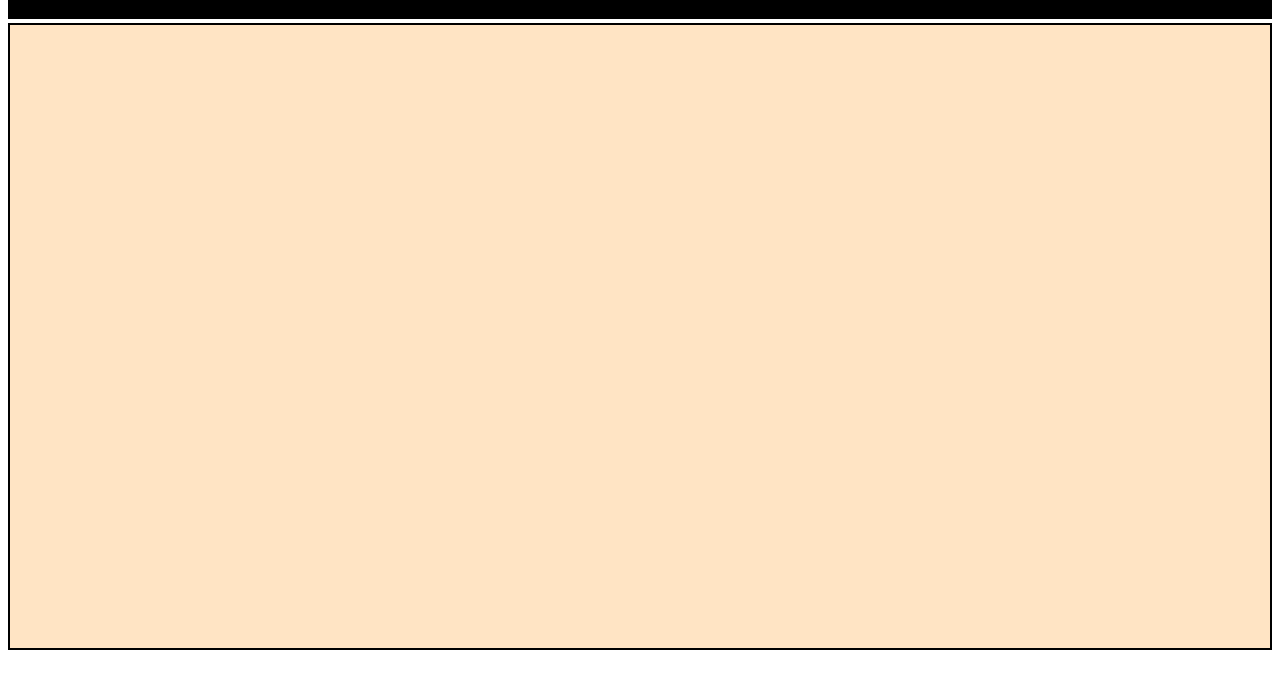
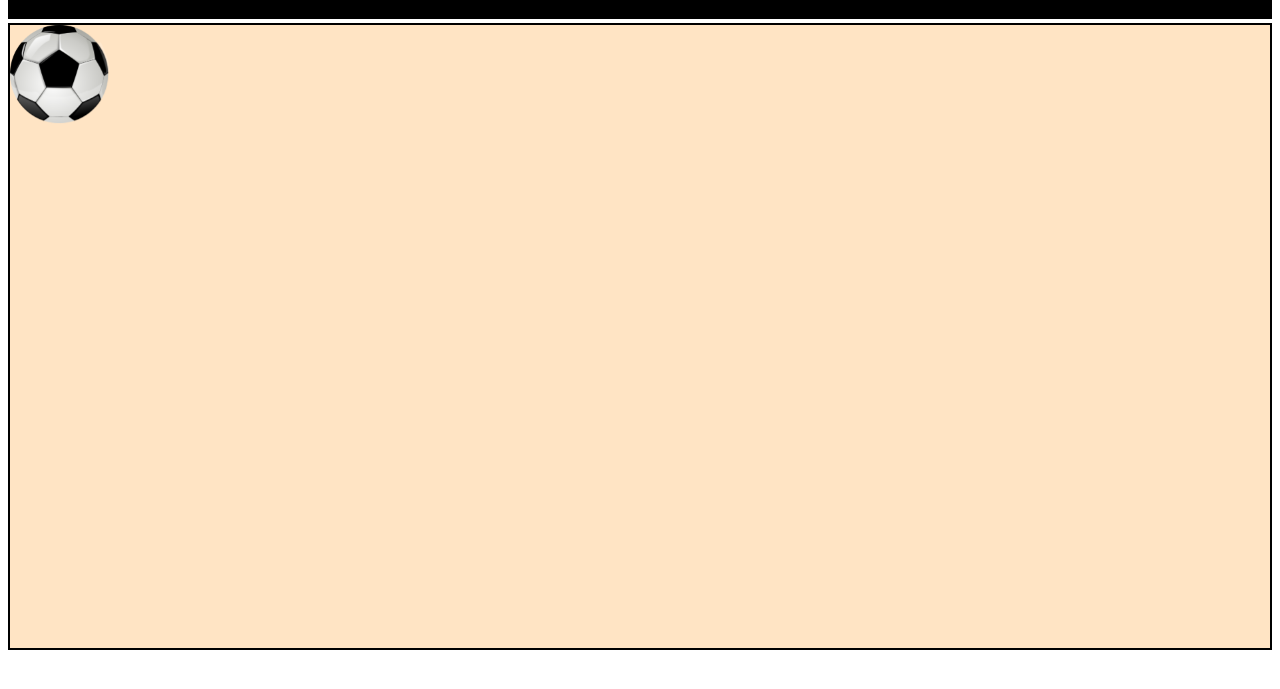
Before and after one commit to SANKSHIP/Football-Marque, a plain HTML site: page FootBallScroll.html in a window 1280 px wide. Shown: the part 69-758 px from the top of the page. Drawn offline with Linux system fonts and the light colour scheme.

Commit message:
second commit

```diff
--- a/FootBallScroll.html
+++ b/FootBallScroll.html
@@ -16,7 +16,7 @@
         <div  style="border: 2px solid black; background-color: bisque;">
             <marquee behavior="alternate" scrollamount="20" direction="right">
                 <marquee behavior="alternate" direction="down" scrollamount="15" style="height: 615px;">
-                    <img src="../../assets/image/FootBall.png" width="100px" alt="">
+                    <img src="/FootBall.png" width="100px" alt="">
                 </marquee>
             </marquee>
         </div>
```
